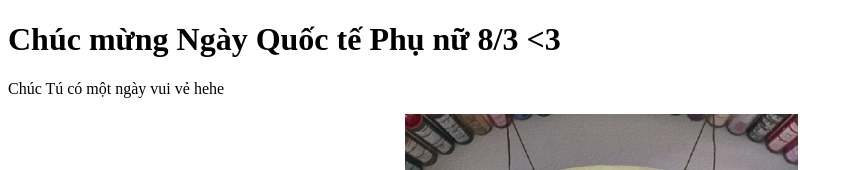
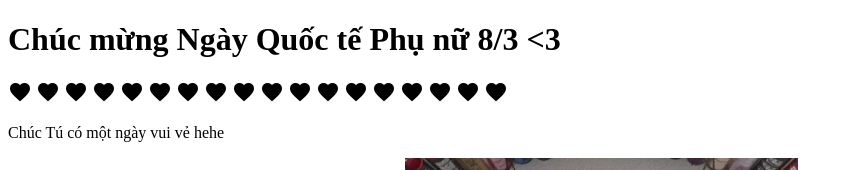
Before and after one commit to tranminhphu7425/8-3phunu, a plain HTML site: page index.html in a window 1280 px wide. Shown: the top 170 px of the page, without its empty margins (0-853 px from the left). Drawn offline with Linux system fonts and the light colour scheme; grey boxes are pictures that could not be loaded.

Commit message:
Update index.html

```diff
--- a/index.html
+++ b/index.html
@@ -8,6 +8,25 @@
 <body>
 	<div>
         <h1>Chúc mừng Ngày Quốc tế Phụ nữ 8/3 <3</h1>
+	<!DOCTYPE html><html><head><link rel="stylesheet" href="https://fonts.googleapis.com/icon?family=Material+Icons"></head><body><i class="material-icons">favorite</i></body></html>
+        <!DOCTYPE html><html><head><link rel="stylesheet" href="https://fonts.googleapis.com/icon?family=Material+Icons"></head><body><i class="material-icons">favorite</i></body></html>
+        <!DOCTYPE html><html><head><link rel="stylesheet" href="https://fonts.googleapis.com/icon?family=Material+Icons"></head><body><i class="material-icons">favorite</i></body></html>
+        <!DOCTYPE html><html><head><link rel="stylesheet" href="https://fonts.googleapis.com/icon?family=Material+Icons"></head><body><i class="material-icons">favorite</i></body></html>
+        <!DOCTYPE html><html><head><link rel="stylesheet" href="https://fonts.googleapis.com/icon?family=Material+Icons"></head><body><i class="material-icons">favorite</i></body></html>
+        <!DOCTYPE html><html><head><link rel="stylesheet" href="https://fonts.googleapis.com/icon?family=Material+Icons"></head><body><i class="material-icons">favorite</i></body></html>
+        <!DOCTYPE html><html><head><link rel="stylesheet" href="https://fonts.googleapis.com/icon?family=Material+Icons"></head><body><i class="material-icons">favorite</i></body></html>
+        <!DOCTYPE html><html><head><link rel="stylesheet" href="https://fonts.googleapis.com/icon?family=Material+Icons"></head><body><i class="material-icons">favorite</i></body></html>
+        <!DOCTYPE html><html><head><link rel="stylesheet" href="https://fonts.googleapis.com/icon?family=Material+Icons"></head><body><i class="material-icons">favorite</i></body></html>
+        <!DOCTYPE html><html><head><link rel="stylesheet" href="https://fonts.googleapis.com/icon?family=Material+Icons"></head><body><i class="material-icons">favorite</i></body></html>
+        <!DOCTYPE html><html><head><link rel="stylesheet" href="https://fonts.googleapis.com/icon?family=Material+Icons"></head><body><i class="material-icons">favorite</i></body></html>
+        <!DOCTYPE html><html><head><link rel="stylesheet" href="https://fonts.googleapis.com/icon?family=Material+Icons"></head><body><i class="material-icons">favorite</i></body></html>
+        <!DOCTYPE html><html><head><link rel="stylesheet" href="https://fonts.googleapis.com/icon?family=Material+Icons"></head><body><i class="material-icons">favorite</i></body></html>
+        <!DOCTYPE html><html><head><link rel="stylesheet" href="https://fonts.googleapis.com/icon?family=Material+Icons"></head><body><i class="material-icons">favorite</i></body></html>
+        <!DOCTYPE html><html><head><link rel="stylesheet" href="https://fonts.googleapis.com/icon?family=Material+Icons"></head><body><i class="material-icons">favorite</i></body></html>
+        <!DOCTYPE html><html><head><link rel="stylesheet" href="https://fonts.googleapis.com/icon?family=Material+Icons"></head><body><i class="material-icons">favorite</i></body></html>
+        <!DOCTYPE html><html><head><link rel="stylesheet" href="https://fonts.googleapis.com/icon?family=Material+Icons"></head><body><i class="material-icons">favorite</i></body></html>
+        <!DOCTYPE html><html><head><link rel="stylesheet" href="https://fonts.googleapis.com/icon?family=Material+Icons"></head><body><i class="material-icons">favorite</i></body></html>
+
         <p>Chúc Tú có một ngày vui vẻ hehe</p>
     </div>
 
```
